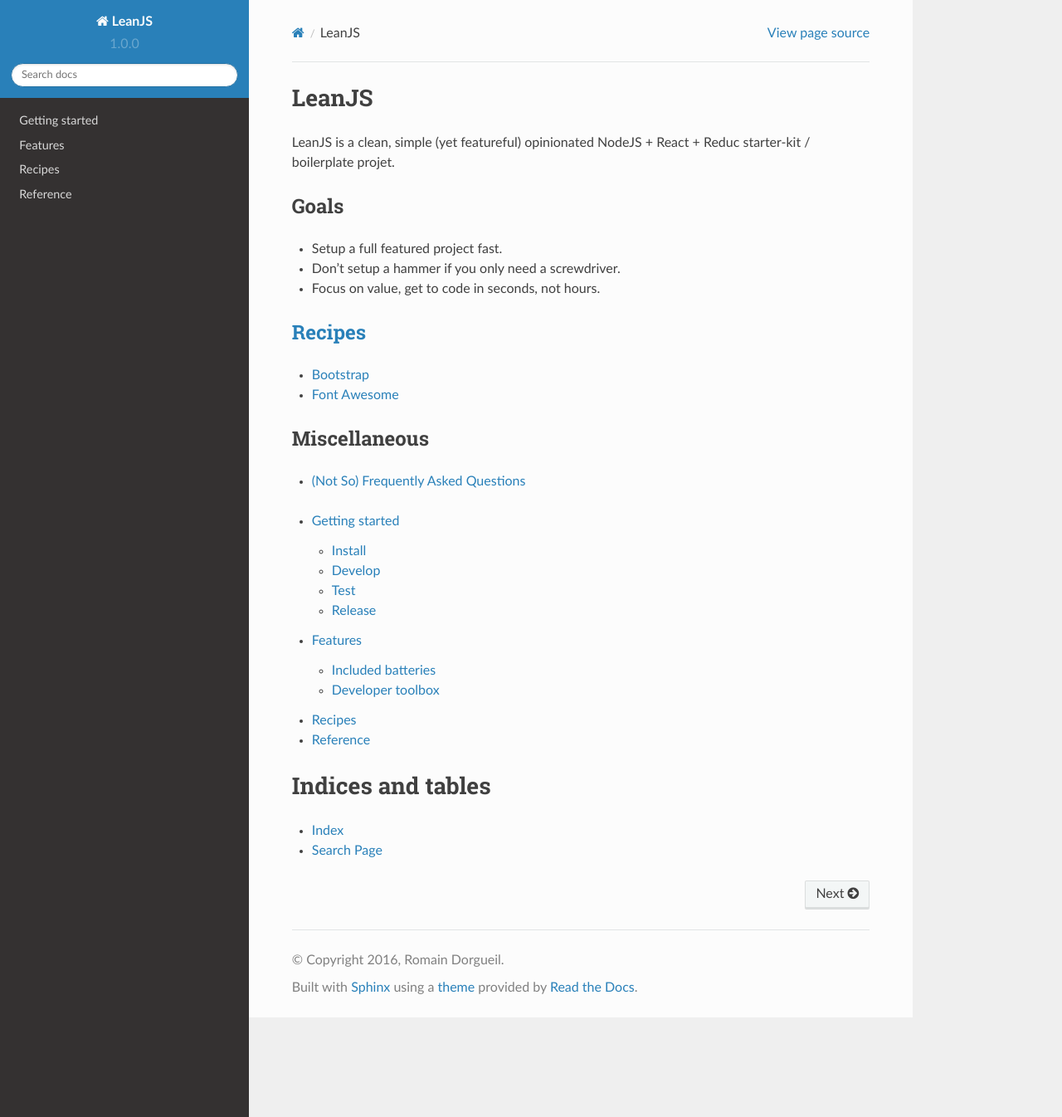
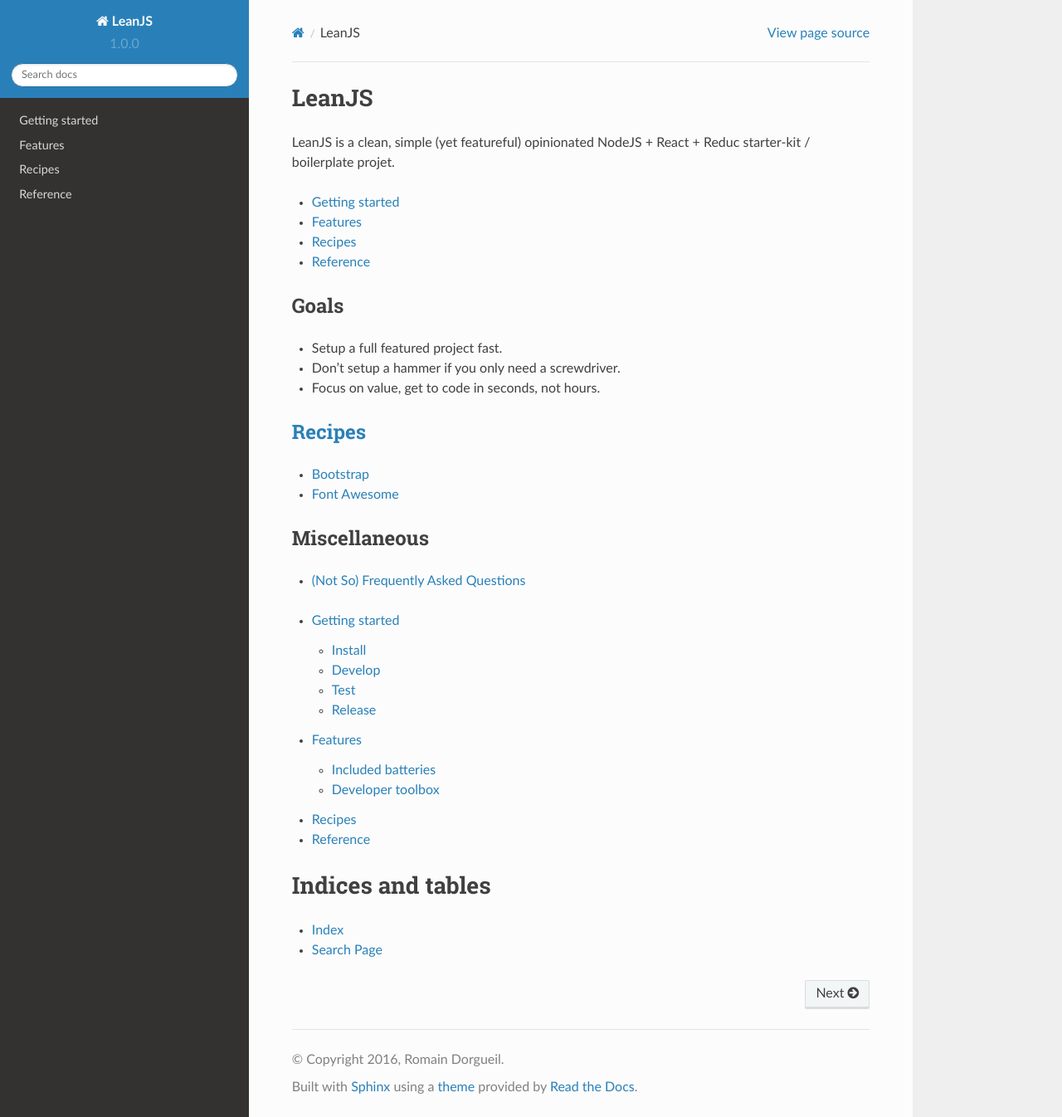
Before and after one commit to hartym/LeanJS, a Sphinx documentation site: the page built from doc/index.rst, in a window 1280 px wide and 1346 px high. Shown: the whole window at 83% size. Built offline with Sphinx 7.4.7 and the Read the Docs theme 2.0.0, drawn with Linux system fonts in a browser that asks for light colours.

Commit message:
doc: navigation

```diff
--- a/doc/index.rst
+++ b/doc/index.rst
@@ -3,6 +3,11 @@ LeanJS
 
 LeanJS is a clean, simple (yet featureful) opinionated NodeJS + React + Reduc starter-kit /
 boilerplate projet.
+
+* :doc:`install`
+* :doc:`features`
+* :doc:`recipes`
+* :doc:`reference`
 
 
 Goals
```
